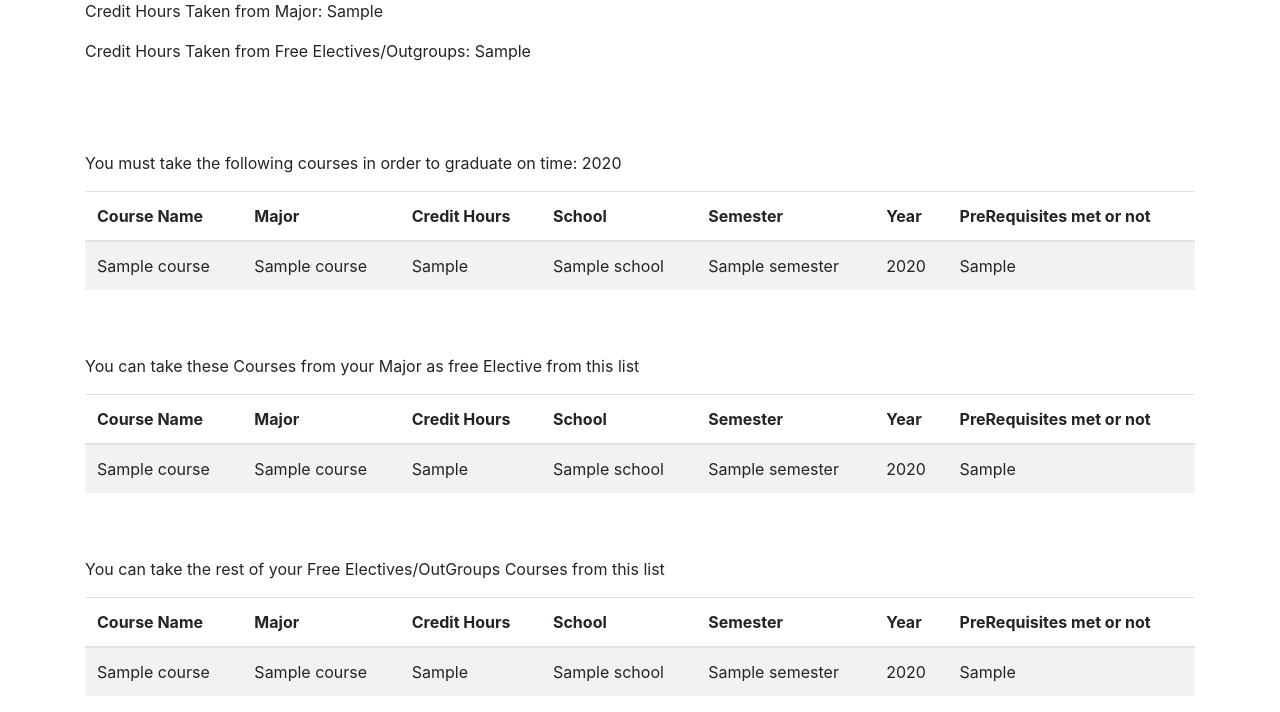
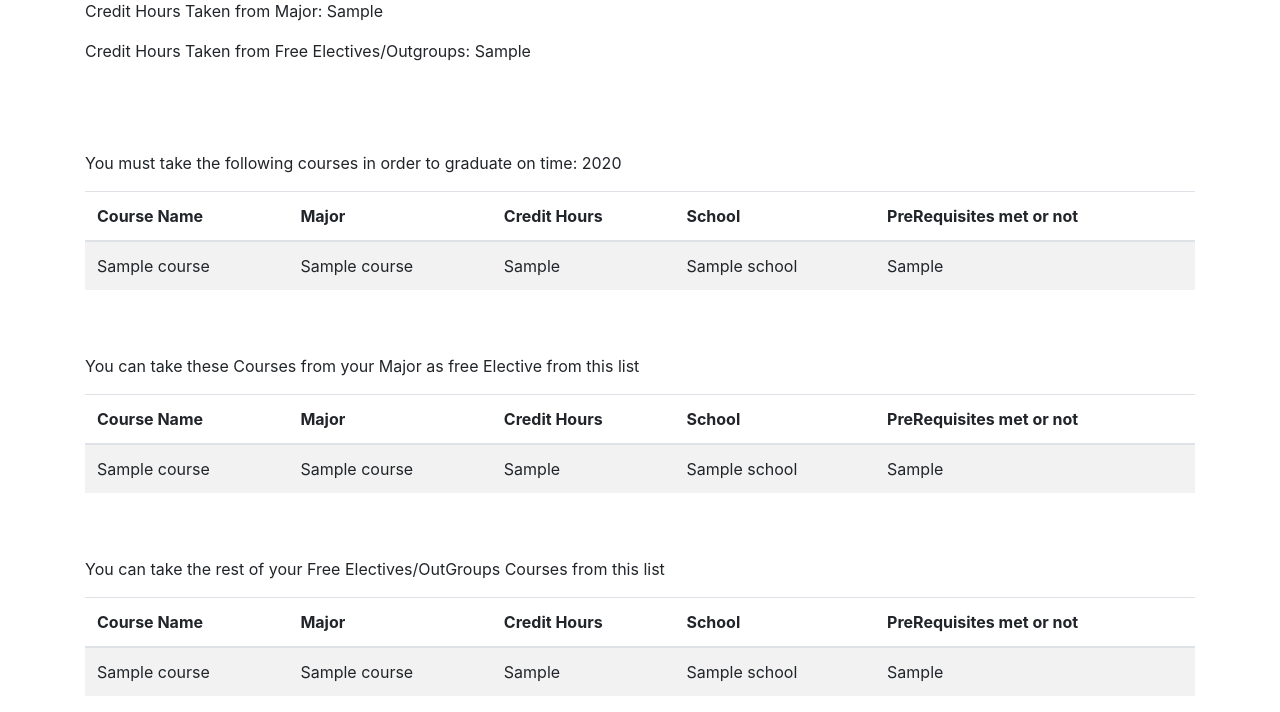
Before and after one commit to Ibrahim-Noor/DB-Project-E-Handbook, a Django app: template student/templates/student/coursesRequired.html in a window 1280 px wide. Shown: the part 275-987 px from the top of the page. Run offline with Django 3.2, Linux system fonts and the light colour scheme; the template is opened without the code that fills it: most values are stand-ins (such as "Sample title", 1, 10 or a date in 2020); some libraries are stand-ins or nearby versions.

Commit message:
the first commit

```diff
--- a/student/templates/student/coursesRequired.html
+++ b/student/templates/student/coursesRequired.html
@@ -19,8 +19,8 @@
                     <th>Major</th>
                     <th>Credit Hours</th>
                     <th>School</th>
-                    <th>Semester</th>
-                    <th>Year</th>
+                    {% comment %} <th>Semester</th> {% endcomment %}
+                    {% comment %} <th>Year</th> {% endcomment %}
                     <th>PreRequisites met or not</th>
                 </tr>
             </thead>
@@ -31,8 +31,8 @@
                         <td>{{course.major_name}}</td>
                         <td>{{course.credit_hours}}</td>
                         <td>{{course.school}}</td>
-                        <td>{{course.semester}}</td>
-                        <td>{{course.year}}</td>
+                        {% comment %} <td>{{course.semester}}</td> {% endcomment %}
+                        {% comment %} <td>{{course.year}}</td> {% endcomment %}
                         <td>{{course.prereqs_met}}</td>
                     </tr>
                 {% endfor %}
@@ -48,8 +48,8 @@
                     <th>Major</th>
                     <th>Credit Hours</th>
                     <th>School</th>
-                    <th>Semester</th>
-                    <th>Year</th>
+                    {% comment %} <th>Semester</th> {% endcomment %}
+                    {% comment %} <th>Year</th> {% endcomment %}
                     <th>PreRequisites met or not</th>
                 </tr>
             </thead>
@@ -60,8 +60,8 @@
                         <td>{{course.major_name}}</td>
                         <td>{{course.credit_hours}}</td>
                         <td>{{course.school}}</td>
-                        <td>{{course.semester}}</td>
-                        <td>{{course.year}}</td>
+                        {% comment %} <td>{{course.semester}}</td> {% endcomment %}
+                        {% comment %} <td>{{course.year}}</td> {% endcomment %}
                         <td>{{course.prereqs_met}}</td>
                     </tr>
                 {% endfor %}
@@ -77,8 +77,8 @@
                     <th>Major</th>
                     <th>Credit Hours</th>
                     <th>School</th>
-                    <th>Semester</th>
-                    <th>Year</th>
+                    {% comment %} <th>Semester</th> {% endcomment %}
+                    {% comment %} <th>Year</th> {% endcomment %}
                     <th>PreRequisites met or not</th>
                 </tr>
             </thead>
@@ -89,8 +89,8 @@
                         <td>{{course.major_name}}</td>
                         <td>{{course.credit_hours}}</td>
                         <td>{{course.school}}</td>
-                        <td>{{course.semester}}</td>
-                        <td>{{course.year}}</td>
+                        {% comment %} <td>{{course.semester}}</td> {% endcomment %}
+                        {% comment %} <td>{{course.year}}</td> {% endcomment %}
                         <td>{{course.prereqs_met}}</td>
                     </tr>
                 {% endfor %}
--- a/uniAdmin/views.py
+++ b/uniAdmin/views.py
@@ -46,7 +46,8 @@ def addCourseStudentView(request):
     # allStudents = getAllStudents()
     # context['allStudents'] = allStudents
     now = datetime.datetime.now()
-    context["yearList"] = range(now.year - 10, now.year)
+    print(now.year)
+    context["yearList"] = range(now.year - 10, now.year + 1)
     if request.method == "GET":
         return render(request, 'admin/addCourseStudent.html', context)
     if request.method == "POST":
```
